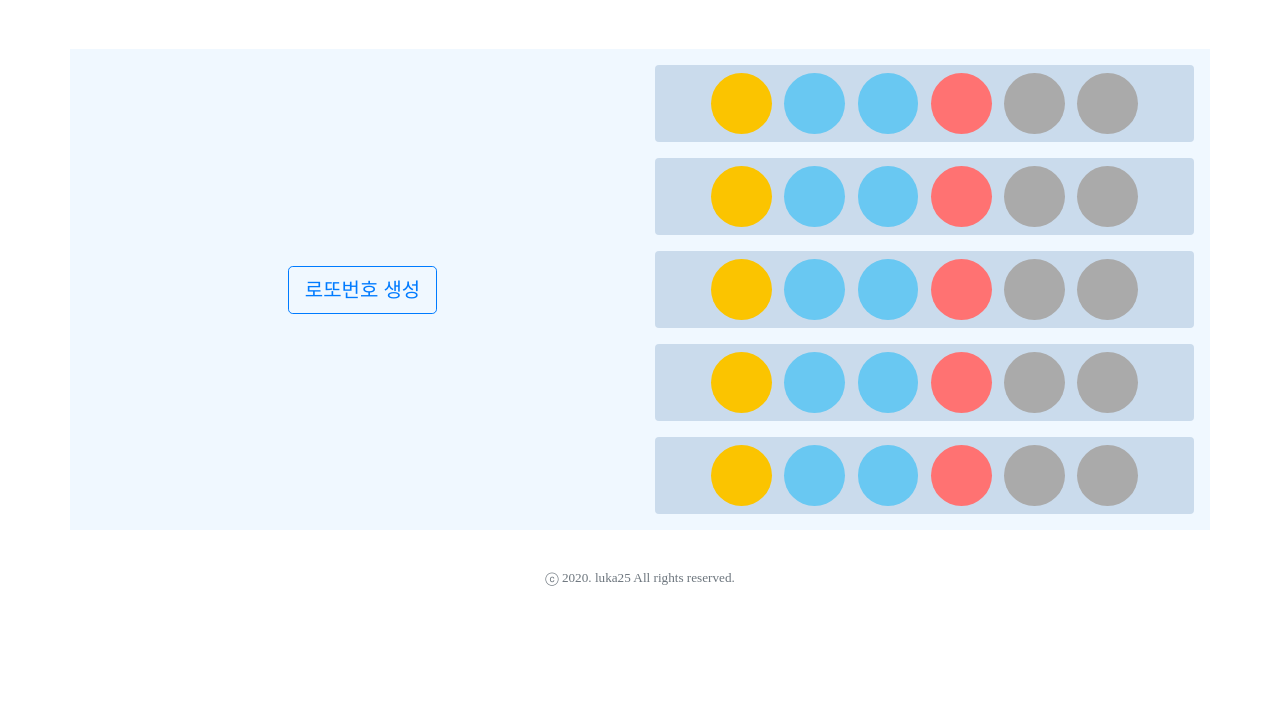
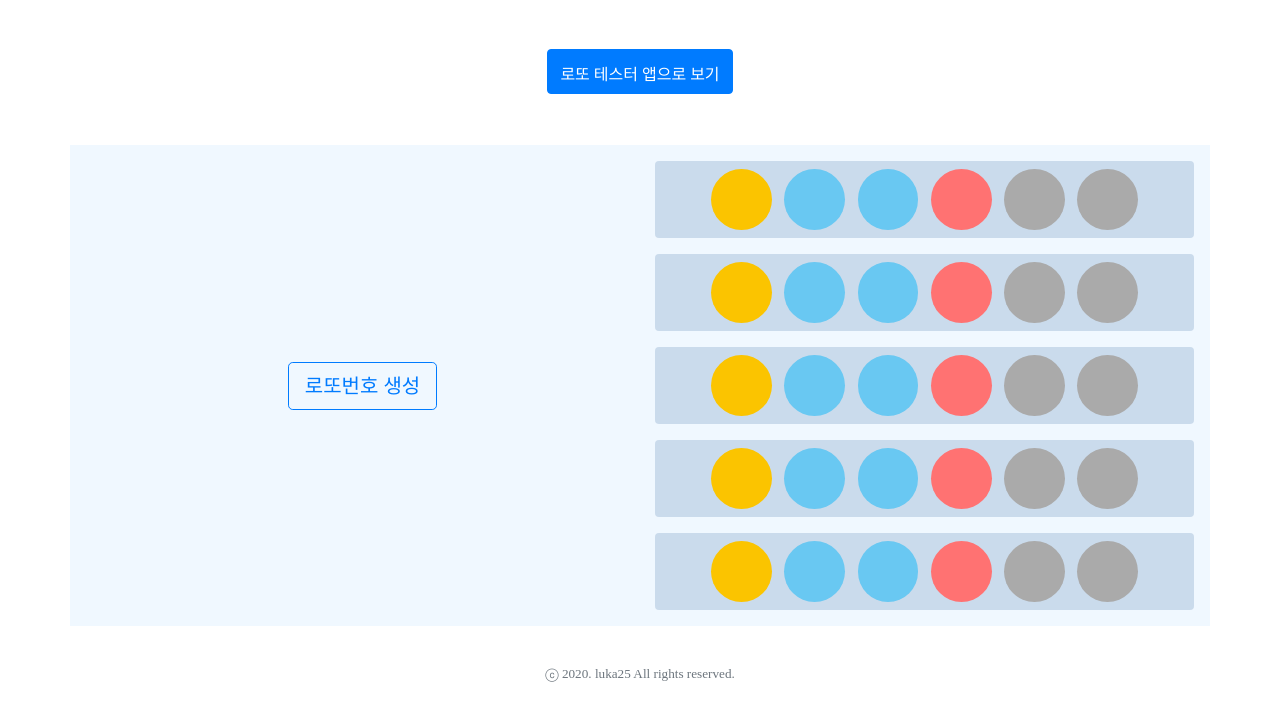
Before and after one commit to Jaejin-Song/lotto_tester, a plain HTML site: page give-number.html in a window 1280 px wide. Shown: the part 86-800 px from the top of the page. Drawn offline with nearby package versions, Linux system fonts and the light colour scheme; a web font is replaced by a local one.

Commit message:
first commit

```diff
--- a/give-number.html
+++ b/give-number.html
@@ -50,6 +50,9 @@
         <ins class="kakao_ad_area" style="display:none;" data-ad-unit="DAN-tolp1u0uqzc5" data-ad-width="320" data-ad-height="100"></ins>
         <script type="text/javascript" src="//t1.daumcdn.net/kas/static/ba.min.js" async></script>
     </div>
+
+    <button type="button" class="btn btn-primary mx-auto" id="myBtn" style="padding-top: 1%;"><a href="https://play.google.com/store/apps/details?id=com.luka25.lottotester">로또 테스터 앱으로 보기</a></button>
+
 
     <div class="justify-content-center d-flex p-2 bd-highlight container align-items-center section-givenum">
 
--- a/style.css
+++ b/style.css
@@ -8,6 +8,15 @@
 p {
     color: #6c757d;
     font-size: 0.825rem;
+}
+
+a {
+    color: #ffffff;
+}
+
+a:hover {
+    color: #ffffff;
+    text-decoration: none;
 }
 
 #container-head {
```
Also changed, not shown: index.html (+2 -0 lines), lotto-number-1.html (+3 -0 lines), lotto-number-2.html (+3 -0 lines), lotto-number-3.html (+3 -0 lines), lotto-number-4.html (+3 -0 lines).
